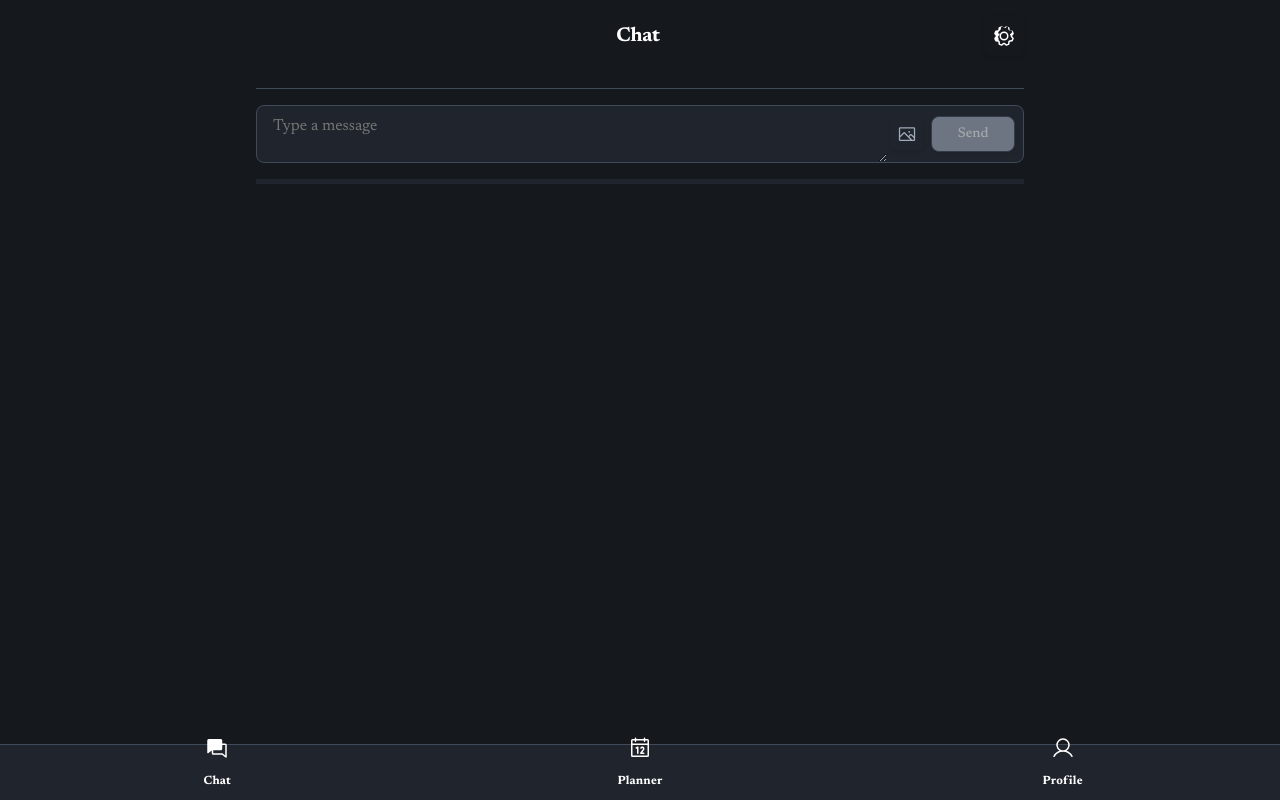
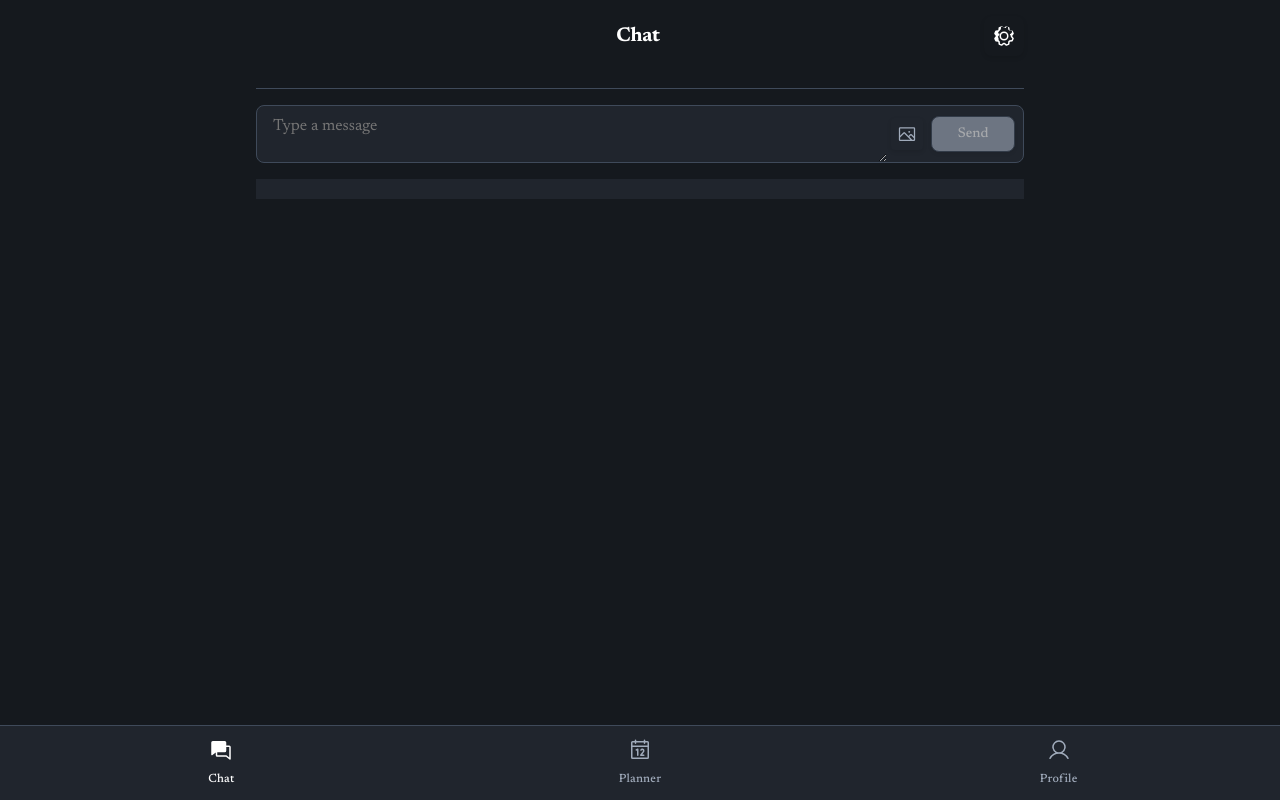
Before and after one commit to michaelgrafl/gehirn, a plain HTML site: page index.html in a window 1280 px wide. Drawn offline with Linux system fonts and the light colour scheme.

Commit message:
Fix spacing in bottom panel

```diff
--- a/css/layout.css
+++ b/css/layout.css
@@ -159,13 +159,13 @@ body {
   left: 0;
   right: 0;
   bottom: 0;
-  height: calc(56px + var(--safe-bottom));
-  padding: 8px 12px calc(8px + var(--safe-bottom));
   display: flex;
-  gap: 12px;
+  gap: 8px;
   border-top: 1px solid var(--border-color);
   background: var(--nav-bg, #20252d);
+  padding: 8px 16px 12px;
   z-index: 100;
+  height: auto;
 }
 
 .nav-item {
@@ -174,16 +174,30 @@ body {
   flex-direction: column;
   align-items: center;
   justify-content: end;
-  gap: 4px;
-  color: var(--text-primary);
+  gap: 2px;
+  color: var(--text-secondary);
   text-decoration: none;
-  border-radius: 999px;
-  padding: 2px 0;
+  padding: 0;
 }
 
-.nav-item .nav-icon,
+.nav-item .nav-icon {
+  color: inherit;
+  height: 32px;
+  display: flex;
+  align-items: center;
+  justify-content: center;
+  margin-bottom: 2px;
+}
+
 .nav-item .nav-label {
   color: inherit;
+  font-size: 12px;
+  font-weight: 500;
+  letter-spacing: 0.015em;
+}
+
+.nav-item.active {
+  color: var(--text-primary);
 }
 
 .nav-item.active {
@@ -198,7 +212,7 @@ body {
 
 /* Extra spacer in DOM if needed below nav (not always required with fixed nav) */
 .bottom-spacing {
-  height: 5px;
+  height: 20px;
   background: var(--nav-bg, #20252d);
 }
 
```
